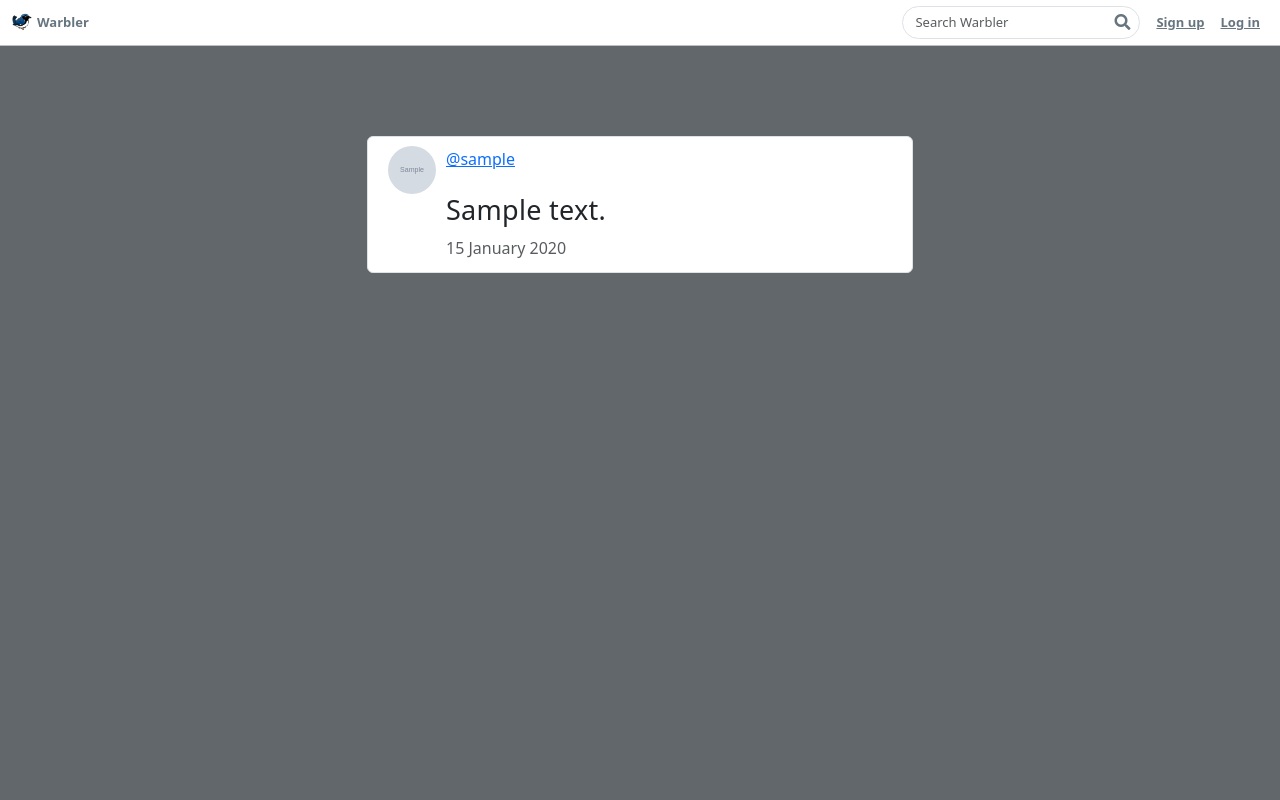
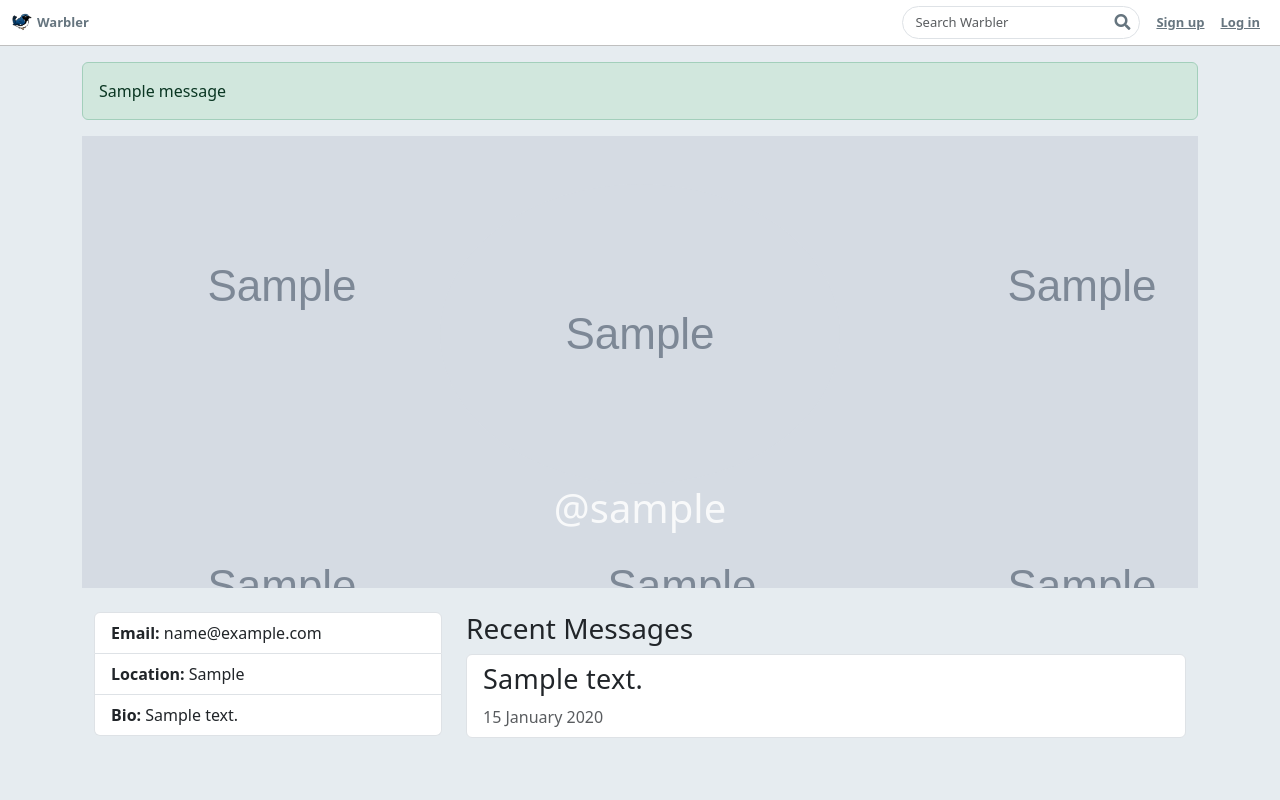
Before and after one commit to ChaoticGood88/warbler, a Flask app: template warbler/templates/messages/show.html in a window 1280 px wide. Run offline with Flask 3, Linux system fonts and the light colour scheme; the template is opened without the code that fills it: values that come from a table or form of the project are taken from there, others are empty; tables that the repository leaves empty hold one stand-in row (values such as "Sample post"); grey boxes marked "Sample" are stand-in pictures; one stand-in notice (Sample message) is shown; some libraries are stand-ins or nearby versions.

Commit message:
User Detail

```diff
--- a/warbler/app.py
+++ b/warbler/app.py
@@ -11,14 +11,13 @@
 
 app = Flask(__name__)
 
-# Get DB_URI from environ variable (useful for production/testing) or,
-# if not set there, use development local db.
 app.config['SQLALCHEMY_DATABASE_URI'] = (
     os.environ.get('DATABASE_URL', 'postgresql:///warbler'))
 
 app.config['SQLALCHEMY_TRACK_MODIFICATIONS'] = False
 app.config['SQLALCHEMY_ECHO'] = False
 app.config['DEBUG_TB_INTERCEPT_REDIRECTS'] = True
+app.config['DEBUG'] = True
 app.config['SECRET_KEY'] = os.environ.get('SECRET_KEY', "it's a secret")
 toolbar = DebugToolbarExtension(app)
 
@@ -147,9 +146,6 @@
     """Show user profile."""
 
     user = User.query.get_or_404(user_id)
-
-    # Set a breakpoint here
-    import pdb; pdb.set_trace()
 
     messages = (Message
                 .query
--- a/warbler/templates/messages/show.html
+++ b/warbler/templates/messages/show.html
@@ -2,41 +2,39 @@
 
 {% block content %}
 
-  <div class="bg"></div>
-  <div class="row justify-content-center">
-    <div class="col-md-6">
-      <ul class="list-group no-hover" id="messages">
+<div class="profile-header" style="background-image: url('{{ user.header_image_url }}');">
+  <div class="container text-center text-light py-5">
+    <img src="{{ user.image_url }}" alt="{{ user.username }}" class="profile-image rounded-circle">
+    <h1>@{{ user.username }}</h1>
+  </div>
+</div>
+
+<div class="container py-4">
+  <div class="row">
+    <div class="col-md-4">
+      <ul class="list-group">
+        <li class="list-group-item"><strong>Email:</strong> {{ user.email }}</li>
+        {% if user.location %}
+        <li class="list-group-item"><strong>Location:</strong> {{ user.location }}</li>
+        {% endif %}
+        {% if user.bio %}
+        <li class="list-group-item"><strong>Bio:</strong> {{ user.bio }}</li>
+        {% endif %}
+      </ul>
+    </div>
+
+    <div class="col-md-8">
+      <h3>Recent Messages</h3>
+      <ul class="list-group">
+        {% for message in messages %}
         <li class="list-group-item">
-          <a href="{{ url_for('users_show', user_id=message.user.id) }}">
-            <img src="{{ message.user.image_url }}" alt="" class="timeline-image">
-          </a>
-          <div class="message-area">
-            <div class="message-heading">
-              <a href="/users/{{ message.user.id }}">@{{ message.user.username }}</a>
-              {% if g.user %}
-                {% if g.user.id == message.user.id %}
-                  <form method="POST"
-                        action="/messages/{{ message.id }}/delete">
-                    <button class="btn btn-outline-danger">Delete</button>
-                  </form>
-                {% elif g.user.is_following(message.user) %}
-                  <form method="POST"
-                        action="/users/stop-following/{{ message.user.id }}">
-                    <button class="btn btn-primary">Unfollow</button>
-                  </form>
-                {% else %}
-                  <form method="POST" action="/users/follow/{{ message.user.id }}">
-                    <button class="btn btn-outline-primary btn-sm">Follow</button>
-                  </form>
-                {% endif %}
-              {% endif %}
-            </div>
-            <p class="single-message">{{ message.text }}</p>
-            <span class="text-muted">{{ message.timestamp.strftime('%d %B %Y') }}</span>
-          </div>
+          <p class="single-message">{{ message.text }}</p>
+          <span class="text-muted">{{ message.timestamp.strftime('%d %B %Y') }}</span>
         </li>
+        {% endfor %}
       </ul>
     </div>
   </div>
+</div>
 
 {% endblock %}
```
